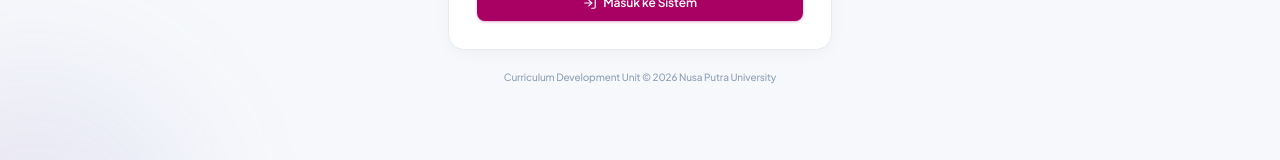
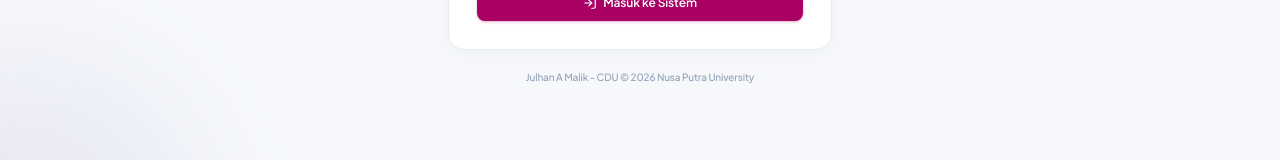
Before and after one commit to JulhanAbdulMalik/cdu-monitoring-perkuliahan, a Next.js app: page /login in a window 1280 px wide. Shown: the part 539-699 px from the top of the page. Built offline with nearby package versions, Linux system fonts and the light colour scheme.

Commit message:
Update Copyright

```diff
--- a/src/app/(auth)/login/page.tsx
+++ b/src/app/(auth)/login/page.tsx
@@ -144,7 +144,7 @@ function LoginForm() {
 
         {/* Footer info */}
         <p className="text-center text-[10px] text-slate-400 font-medium mt-5">
-          Curriculum Development Unit © {new Date().getFullYear()} Nusa Putra University
+          Julhan A Malik - CDU © {new Date().getFullYear()} Nusa Putra University
         </p>
       </div>
     </div>
```
